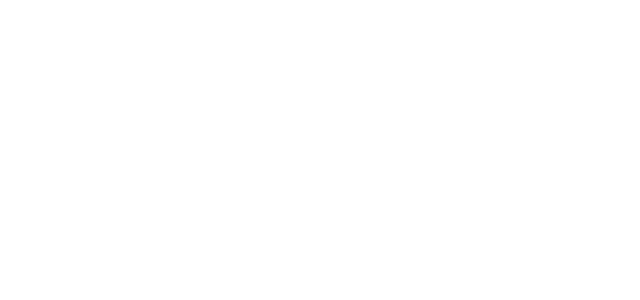
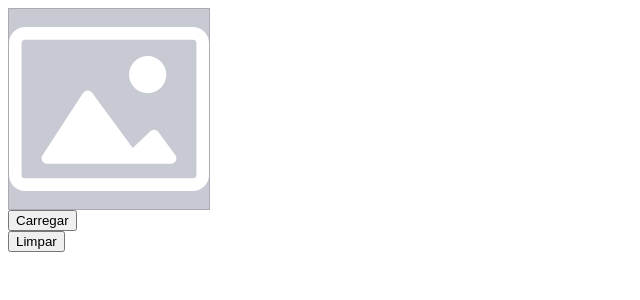
Before and after one commit to jsoncruz/react-cropped, a React (Create React App) app: page / in a window 1280 px wide. Shown: the top 300 px of the page, without its empty margins (0-640 px from the left). Built offline with nearby package versions, Linux system fonts and the light colour scheme.

Commit message:
InputFile and Preview components created

```diff
--- a/package.json
+++ b/package.json
@@ -15,9 +15,11 @@
     "@testing-library/jest-dom": "^4.2.4",
     "@testing-library/react": "^9.3.2",
     "@testing-library/user-event": "^7.1.2",
+    "@types/styled-components": "^5.1.3",
     "react": "^16.13.1",
     "react-dom": "^16.13.1",
-    "react-scripts": "3.4.3"
+    "react-scripts": "3.4.3",
+    "styled-components": "^5.2.0"
   },
   "devDependencies": {
     "@types/jest": "^24.0.0",
@@ -26,7 +28,7 @@
     "@types/react-dom": "^16.9.0",
     "@typescript-eslint/eslint-plugin": "^4.1.0",
     "@typescript-eslint/parser": "^4.1.0",
-    "eslint": "^7.8.1",
+    "eslint": "^6.8.0",
     "eslint-config-airbnb": "^18.2.0",
     "eslint-plugin-import": "^2.22.0",
     "eslint-plugin-import-helpers": "^1.1.0",
--- a/src/App.tsx
+++ b/src/App.tsx
@@ -1,9 +1,22 @@
-import React from 'react';
+import React, { useEffect, useRef } from 'react';
 
-function App() {
+import { FileInput, Preview } from './components';
+import { ImperativeFileInputProps } from './components/fileinput';
+
+export default function App() {
+  const fileInputRef = useRef<ImperativeFileInputProps>(null);
+
+  useEffect(() => {
+    console.log(fileInputRef.current);
+  }, [fileInputRef]);
+
   return (
-    <div className="App" />
+    <>
+      <Preview generic />
+      <FileInput ref={fileInputRef} allowed={['jpg', 'png', 'gif']}>
+        <button type="button">Carregar</button>
+      </FileInput>
+      <button type="button" onClick={() => fileInputRef.current?.clear()}>Limpar</button>
+    </>
   );
 }
-
-export default App;
--- /dev/null
+++ b/src/components/fileinput/index.tsx
@@ -0,0 +1,86 @@
+import React, { useRef, useContext, useImperativeHandle, useCallback } from 'react';
+
+import { Context } from '../../context';
+import Input from './style';
+
+type ChangeEvent = (event: React.ChangeEvent<HTMLInputElement>) => void | undefined;
+
+export interface FileInputProps extends React.DetailedHTMLProps<React.InputHTMLAttributes<HTMLInputElement>, HTMLInputElement> {
+  width?: number | string;
+  height?: number | string;
+  disabled?: boolean;
+  allowed?: Array<string>;
+}
+
+export interface ImperativeFileInputProps {
+  container: HTMLDivElement | null;
+  input: HTMLInputElement | null;
+  clear(): void;
+}
+
+const FileInput = React.forwardRef<ImperativeFileInputProps, FileInputProps>(({ width, height, children, ...props }, ref) => {
+  const { setImage } = useContext(Context);
+
+  const containerRef = useRef<HTMLDivElement>(null);
+  const inputRef = useRef<HTMLInputElement>(null);
+
+  const handleClick = useCallback(() => {
+    if (props.disabled !== true) {
+      if (inputRef.current) {
+        inputRef.current.click();
+      }
+    }
+  }, [props.disabled]);
+
+  const handleReset = useCallback(() => {
+    if (inputRef.current) {
+      inputRef.current.value = '';
+      setImage(null);
+    }
+  }, [setImage]);
+
+  const handleInputChange = useCallback<ChangeEvent>(({ target: { files } }) => {
+    const translate = (file: File) => {
+      const reader = new FileReader();
+      reader.readAsDataURL(file);
+      reader.onload = ({ target }) => setImage(target?.result);
+    };
+    if (files?.length) {
+      const file = files[0];
+      if (props.allowed) {
+        const overload = props.allowed.filter((format) => {
+          const re = new RegExp(format, 'i');
+          return re.test(file.type);
+        });
+        if (overload.length) {
+          translate(file);
+        } else {
+          handleReset();
+        }
+      } else {
+        translate(file);
+      }
+    }
+  }, [handleReset, props.allowed, setImage]);
+
+  useImperativeHandle(ref, () => ({
+    container: containerRef.current,
+    input: inputRef.current,
+    clear: () => handleReset(),
+  }), [handleReset]);
+
+  const view: React.CSSProperties = {
+    width: width ?? 'fit-content',
+    height: height ?? 'fit-content',
+    ...props.style,
+  };
+
+  return (
+    <div ref={containerRef} style={view} onClick={handleClick} aria-hidden="true">
+      <Input {...props} ref={inputRef} type="file" onChange={handleInputChange} />
+      {children}
+    </div>
+  );
+});
+
+export default FileInput;
--- /dev/null
+++ b/src/components/fileinput/style/index.tsx
@@ -0,0 +1,7 @@
+import styled from 'styled-components';
+
+const Input = styled.input`
+  display: none;
+`;
+
+export default Input;
--- /dev/null
+++ b/src/components/index.ts
@@ -0,0 +1,4 @@
+import FileInput from './fileinput/index';
+import Preview from './preview/index';
+
+export { FileInput, Preview };
--- /dev/null
+++ b/src/components/preview/index.tsx
@@ -0,0 +1,37 @@
+import React, { useContext } from 'react';
+
+import { Context } from '../../context';
+
+interface PreviewProps extends React.DetailedHTMLProps<React.ImgHTMLAttributes<HTMLImageElement>, HTMLImageElement> {
+  generic?: boolean;
+}
+
+const Preview: React.FC<PreviewProps> = ({ style, generic, ...props }) => {
+  const { image } = useContext(Context);
+
+  let preview: React.CSSProperties | undefined = style;
+
+  if (generic) {
+    preview = {
+      border: '1px solid #abacb0',
+      backgroundColor: '#c7cad3',
+      display: 'block',
+      height: 200,
+      width: 200,
+      ...style,
+    };
+    if (!image) {
+      props.src = require('./generic.svg');
+    }
+  }
+
+  if (image) {
+    props.src = image as string;
+  }
+
+  return (
+    <img alt="Preview" style={preview} {...props} />
+  );
+};
+
+export default Preview;
--- /dev/null
+++ b/src/context/index.tsx
@@ -0,0 +1,22 @@
+import React, { createContext, useState } from 'react';
+
+type Result = string | ArrayBuffer | null | undefined;
+
+interface CroppedContextProps {
+  image: Result;
+  setImage: React.Dispatch<React.SetStateAction<Result>>;
+}
+
+const Context = createContext<CroppedContextProps>({} as CroppedContextProps);
+
+const ContextProvider: React.FC = ({ children }) => {
+  const [image, setImage] = useState<Result>();
+  return (
+    <Context.Provider value={{ image, setImage } as CroppedContextProps}>
+      {children}
+    </Context.Provider>
+  );
+};
+
+export default ContextProvider;
+export { Context };
--- a/src/index.tsx
+++ b/src/index.tsx
@@ -3,10 +3,13 @@
 import ReactDOM from 'react-dom';
 
 import App from './App';
+import ContextProvider from './context';
 
 ReactDOM.render(
   <React.StrictMode>
-    <App />
+    <ContextProvider>
+      <App />
+    </ContextProvider>
   </React.StrictMode>,
   document.getElementById('root'),
 );
```
Also changed, not shown: .eslintrc.json, src/components/preview/generic.svg (added), 1 other file (tests, documents, lock files or other folders).
